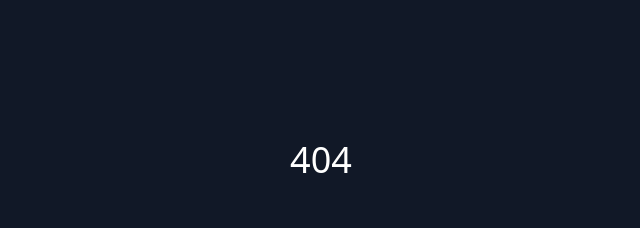
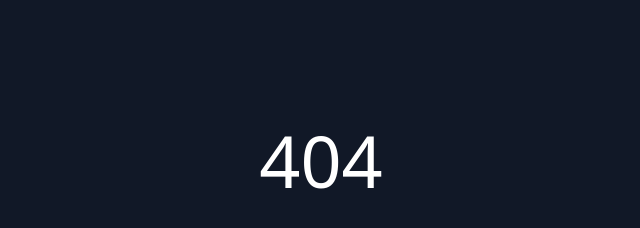
Before and after one commit to 4614s/sarisite-apis, a website: page public/404.html in a window 1280 px wide. Shown: the whole page, without its empty margins (319-959 px from the left). Drawn offline with nearby package versions, Linux system fonts and the light colour scheme.

Commit message:
Update 404.html

```diff
--- a/public/404.html
+++ b/public/404.html
@@ -7,7 +7,7 @@
     <title>404 - SS APIs</title>
   </head>
   <body class="h-[40vh] bg-gray-900 flex justify-center items-center text-white">
-   <h1 class="text-4xl">
+   <h1 class="text-7xl">
      404
    </h1>
 
```
